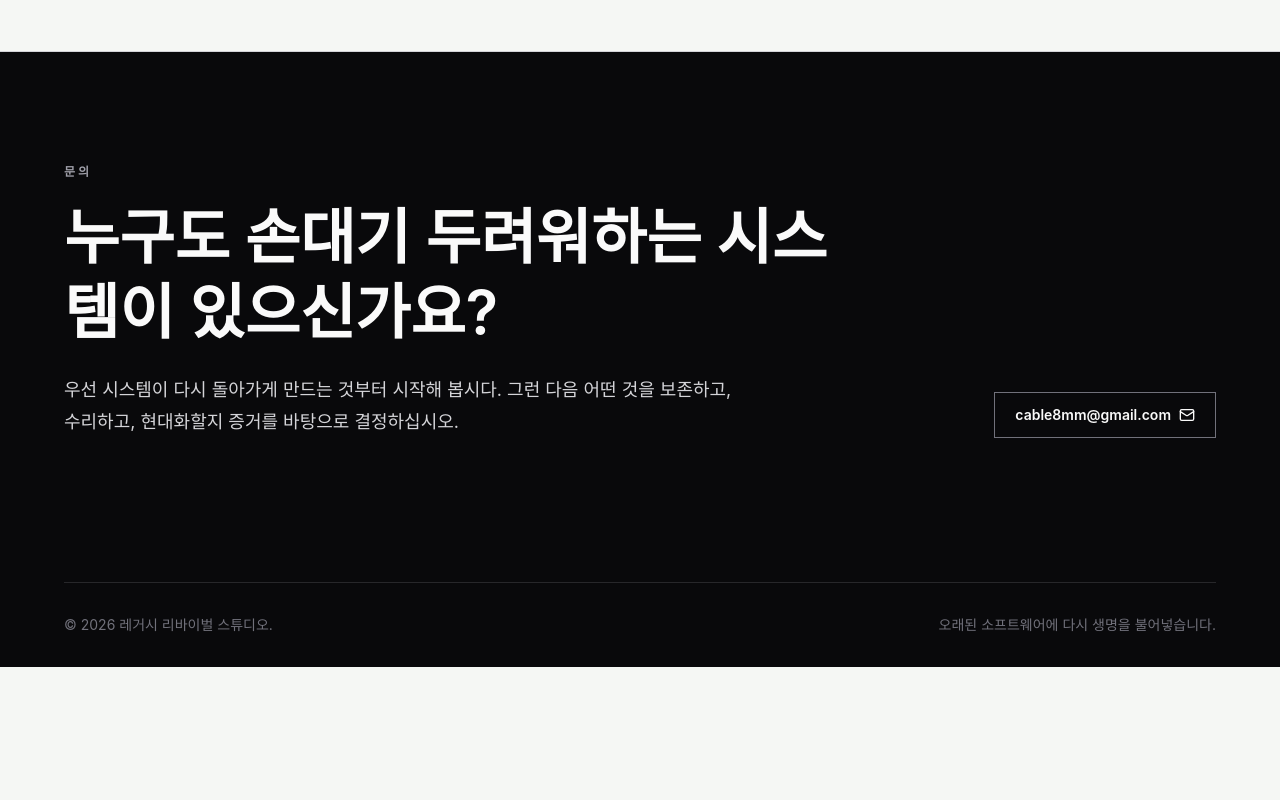
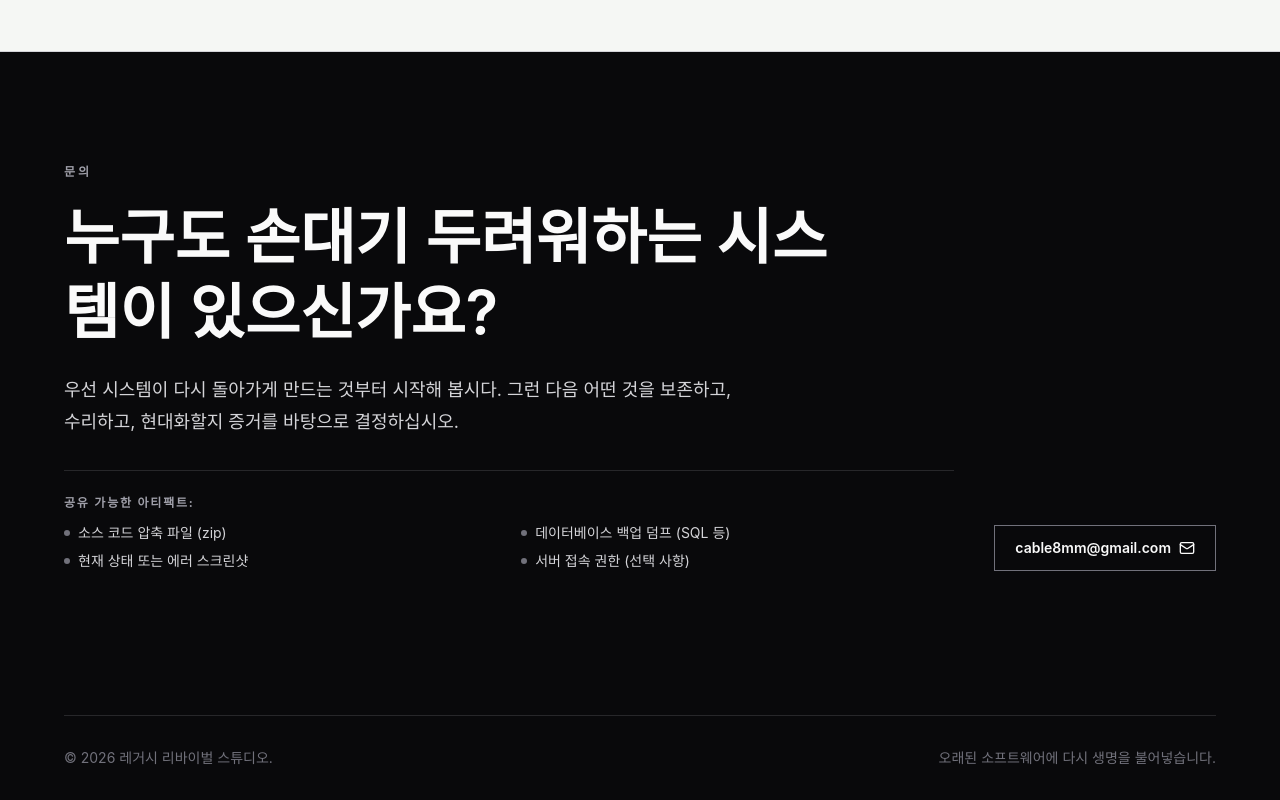
Before and after one commit to cable8mm/etern.co.kr, a React (Vite) app: page / in a window 1280 px wide. Shown: the part 6312-7112 px from the top of the page. Before the commit the page ends 6979 px from the top, so only its background shows below. Built offline with nearby package versions, Linux system fonts and the light colour scheme.

Commit message:
Add "What you can send" like on inquiry form

```diff
--- a/src/App.jsx
+++ b/src/App.jsx
@@ -733,6 +733,29 @@ function ContactBand() {
           <p className="mt-6 max-w-2xl text-base leading-8 text-zinc-300 md:text-lg">
             {t('contact.description')}
           </p>
+          <div className="mt-8 border-t border-zinc-800 dark:border-zinc-800 pt-6">
+            <p className="text-xs font-bold uppercase tracking-[0.15em] text-zinc-400 mb-3">
+              {t('contact.send_title')}
+            </p>
+            <ul className="grid gap-x-6 gap-y-2 sm:grid-cols-2 text-sm text-zinc-300">
+              <li className="flex items-center gap-2">
+                <span className="w-1.5 h-1.5 bg-zinc-500 rounded-full"></span>
+                {t('contact.send_item_1')}
+              </li>
+              <li className="flex items-center gap-2">
+                <span className="w-1.5 h-1.5 bg-zinc-500 rounded-full"></span>
+                {t('contact.send_item_2')}
+              </li>
+              <li className="flex items-center gap-2">
+                <span className="w-1.5 h-1.5 bg-zinc-500 rounded-full"></span>
+                {t('contact.send_item_3')}
+              </li>
+              <li className="flex items-center gap-2">
+                <span className="w-1.5 h-1.5 bg-zinc-500 rounded-full"></span>
+                {t('contact.send_item_4')}
+              </li>
+            </ul>
+          </div>
         </div>
         <a
           href="mailto:cable8mm@gmail.com"
@@ -1192,6 +1215,30 @@ function ContactPage() {
             <p className="mt-6 leading-7 text-zinc-600 dark:text-zinc-400">
               {t('contact.email_note')}
             </p>
+
+            <div className="mt-8 border-t border-zinc-200 dark:border-zinc-800 pt-6">
+              <p className="text-xs font-bold uppercase tracking-[0.15em] text-zinc-500 dark:text-zinc-400 mb-4">
+                {t('contact.send_title')}
+              </p>
+              <ul className="grid gap-x-6 gap-y-3 sm:grid-cols-2 text-sm text-zinc-600 dark:text-zinc-300">
+                <li className="flex items-center gap-2">
+                  <span className="w-1.5 h-1.5 bg-zinc-400 dark:bg-zinc-600 rounded-full"></span>
+                  {t('contact.send_item_1')}
+                </li>
+                <li className="flex items-center gap-2">
+                  <span className="w-1.5 h-1.5 bg-zinc-400 dark:bg-zinc-600 rounded-full"></span>
+                  {t('contact.send_item_2')}
+                </li>
+                <li className="flex items-center gap-2">
+                  <span className="w-1.5 h-1.5 bg-zinc-400 dark:bg-zinc-600 rounded-full"></span>
+                  {t('contact.send_item_3')}
+                </li>
+                <li className="flex items-center gap-2">
+                  <span className="w-1.5 h-1.5 bg-zinc-400 dark:bg-zinc-600 rounded-full"></span>
+                  {t('contact.send_item_4')}
+                </li>
+              </ul>
+            </div>
           </div>
         </div>
       </section>
--- a/src/locales/en.json
+++ b/src/locales/en.json
@@ -150,7 +150,12 @@
     "title_page": "Start with the artifacts you still have.",
     "description_page": "A source folder, database dump, old server backup, or partial documentation can be enough to begin a recovery conversation. No matter how old or tangled the code is, the original behavior and valuable data are strictly preserved, so please share with confidence.",
     "email_label": "Email",
-    "email_note": "Including key data and context that must not be lost, such as the original runtime, database type, and last working date, in your first message allows for a faster and more accurate restoration simulation."
+    "email_note": "Including key data and context that must not be lost, such as the original runtime, database type, and last working date, in your first message allows for a faster and more accurate restoration simulation.",
+    "send_title": "What you can share:",
+    "send_item_1": "source code zip",
+    "send_item_2": "database dump",
+    "send_item_3": "screenshots",
+    "send_item_4": "server access (optional)"
   },
   "footer": {
     "copyright": "© 2026 Legacy Revival Studio.",
--- a/src/locales/ko.json
+++ b/src/locales/ko.json
@@ -149,7 +149,12 @@
     "title_page": "아직 남아있는 아티팩트부터 시작합니다.",
     "description_page": "소스코드 폴더, 데이터베이스 덤프, 오래된 서버 백업, 혹은 불완전한 문서 조각만으로도 복구 논의를 시작하기에 충분합니다. 코드가 아무리 낡고 얽혀있어도 원래의 동작 방식(Original behavior)과 소중한 데이터는 철저히 보존되니 안심하고 공유해 주세요.",
     "email_label": "이메일",
-    "email_note": "원래 사용했던 런타임 환경, 데이터베이스 종류, 마지막 작동 날짜 등 유실되어서는 안 될 핵심 데이터와 맥락을 첫 메일에 함께 적어주시면, 더 신속하고 정확한 복원 시뮬레이션이 가능합니다."
+    "email_note": "원래 사용했던 런타임 환경, 데이터베이스 종류, 마지막 작동 날짜 등 유실되어서는 안 될 핵심 데이터와 맥락을 첫 메일에 함께 적어주시면, 더 신속하고 정확한 복원 시뮬레이션이 가능합니다.",
+    "send_title": "공유 가능한 아티팩트:",
+    "send_item_1": "소스 코드 압축 파일 (zip)",
+    "send_item_2": "데이터베이스 백업 덤프 (SQL 등)",
+    "send_item_3": "현재 상태 또는 에러 스크린샷",
+    "send_item_4": "서버 접속 권한 (선택 사항)"
   },
   "footer": {
     "copyright": "© 2026 레거시 리바이벌 스튜디오.",
```
